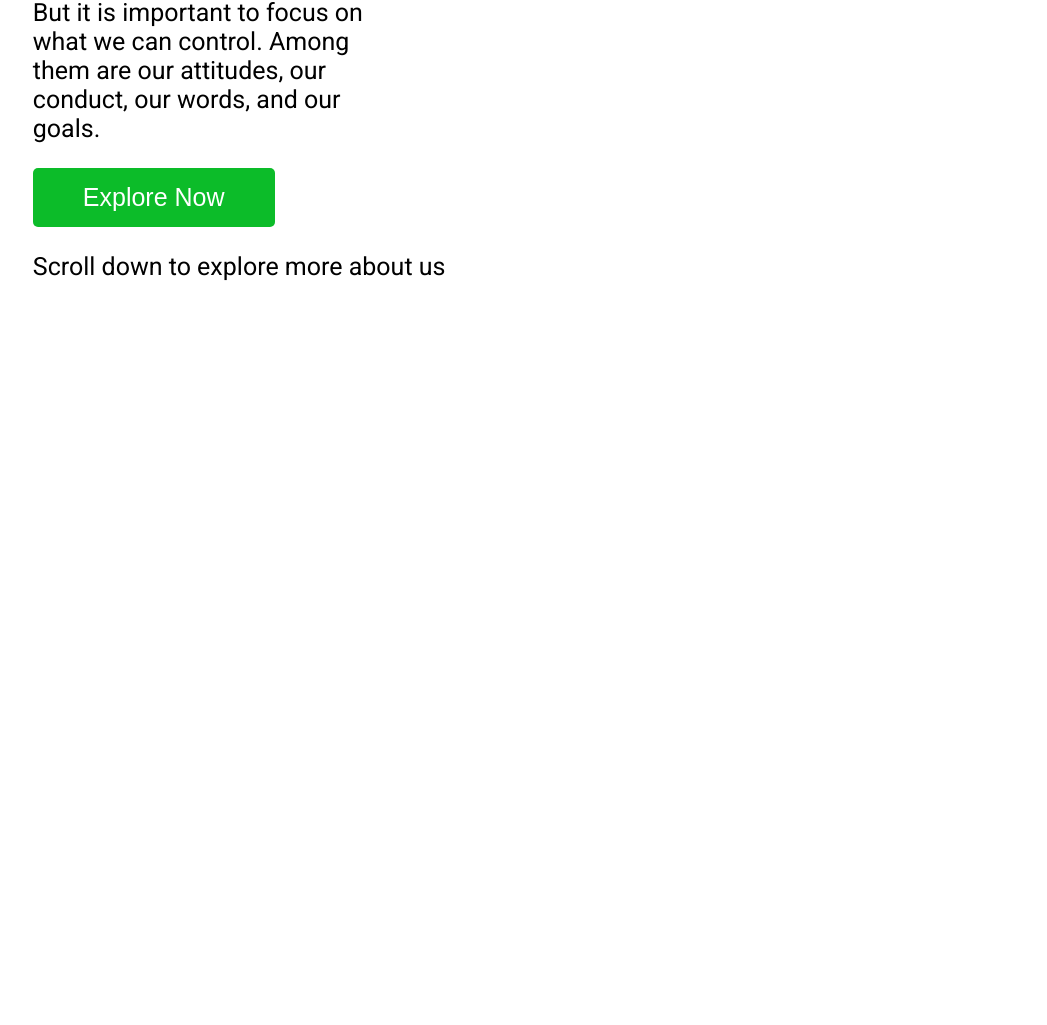
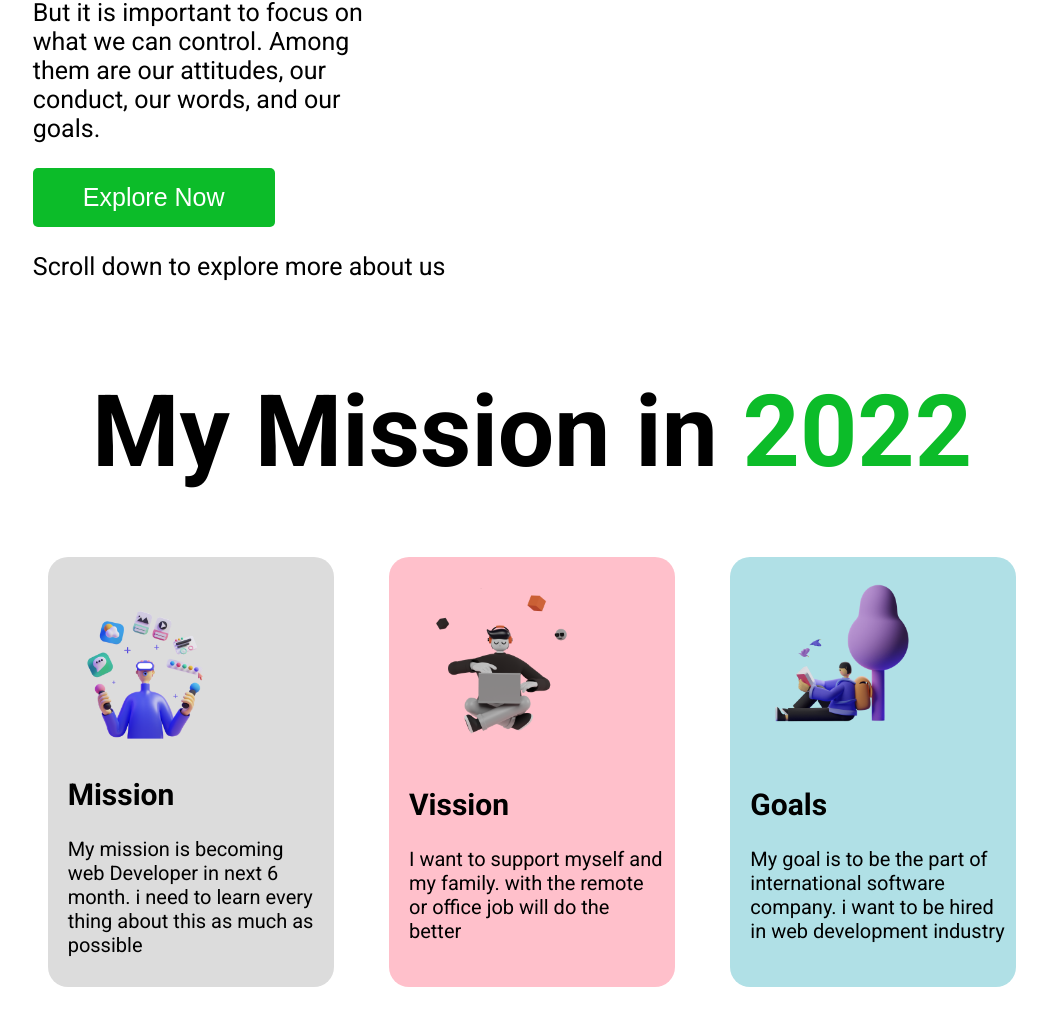
Before and after one commit to dev-sibli/year-resolution, a plain HTML site: page index.html in a window 1280 px wide. Shown: the part 1004-2029 px from the top of the page, without its empty margins (108-1155 px from the left). Before the commit the page ends 1310 px from the top, so only its background shows below. Drawn offline with Linux system fonts and the light colour scheme.

Commit message:
second section added

```diff
--- a/index.html
+++ b/index.html
@@ -23,5 +23,25 @@
             <img src="./images/person/person-2.png" alt="">
         </div>
     </div>
+    <div class="second-section">
+        <h1 class="centered-heading">My Mission in <span class="colored-heading">2022</span> </h1>
+        <div class="section-box">
+            <div class="mission">
+                <img src="./images/illustrators/illustrator-1.png" alt="">
+                <h2>Mission</h2>
+                <p>My mission is becoming web Developer in next 6 month. i need to learn every thing about this as much as possible</p>
+            </div>
+            <div class="vission">
+                <img src="./images/illustrators/illustrator-2.png" alt="">
+                <h2>Vission</h2>
+                <p>I want to support myself and my family. with the remote or office job will do the better</p>
+            </div>
+            <div class="goal">
+                <img src="./images/illustrators/illustrator-3.png" alt="">
+                <h2>Goals</h2>
+                <p>My goal is to be the part of international software company. i want to be hired in web development industry</p>
+            </div>
+        </div>
+    </div>
 </body>
 </html>
--- a/style.css
+++ b/style.css
@@ -40,3 +40,39 @@ h1 {
   border-radius: 5px;
   border: none;
 }
+.centered-heading {
+  text-align: center;
+}
+.section-box {
+  width: 80%;
+  display: flex;
+  justify-content: space-around;
+  margin: 0 auto;
+  font-size: 20px;
+  margin-bottom: 100px;
+}
+.section-box img {
+  margin-top: 20px;
+  width: 180px;
+}
+.box-text {
+  width: 50%;
+}
+.mission {
+  width: 25%;
+  padding: 0px 10px 10px 20px;
+  background-color: gainsboro;
+  border-radius: 20px;
+}
+.vission {
+  width: 25%;
+  padding: 0px 10px 10px 20px;
+  background-color: pink;
+  border-radius: 20px;
+}
+.goal {
+  width: 25%;
+  background-color: powderblue;
+  border-radius: 20px;
+  padding: 0px 10px 10px 20px;
+}
```
